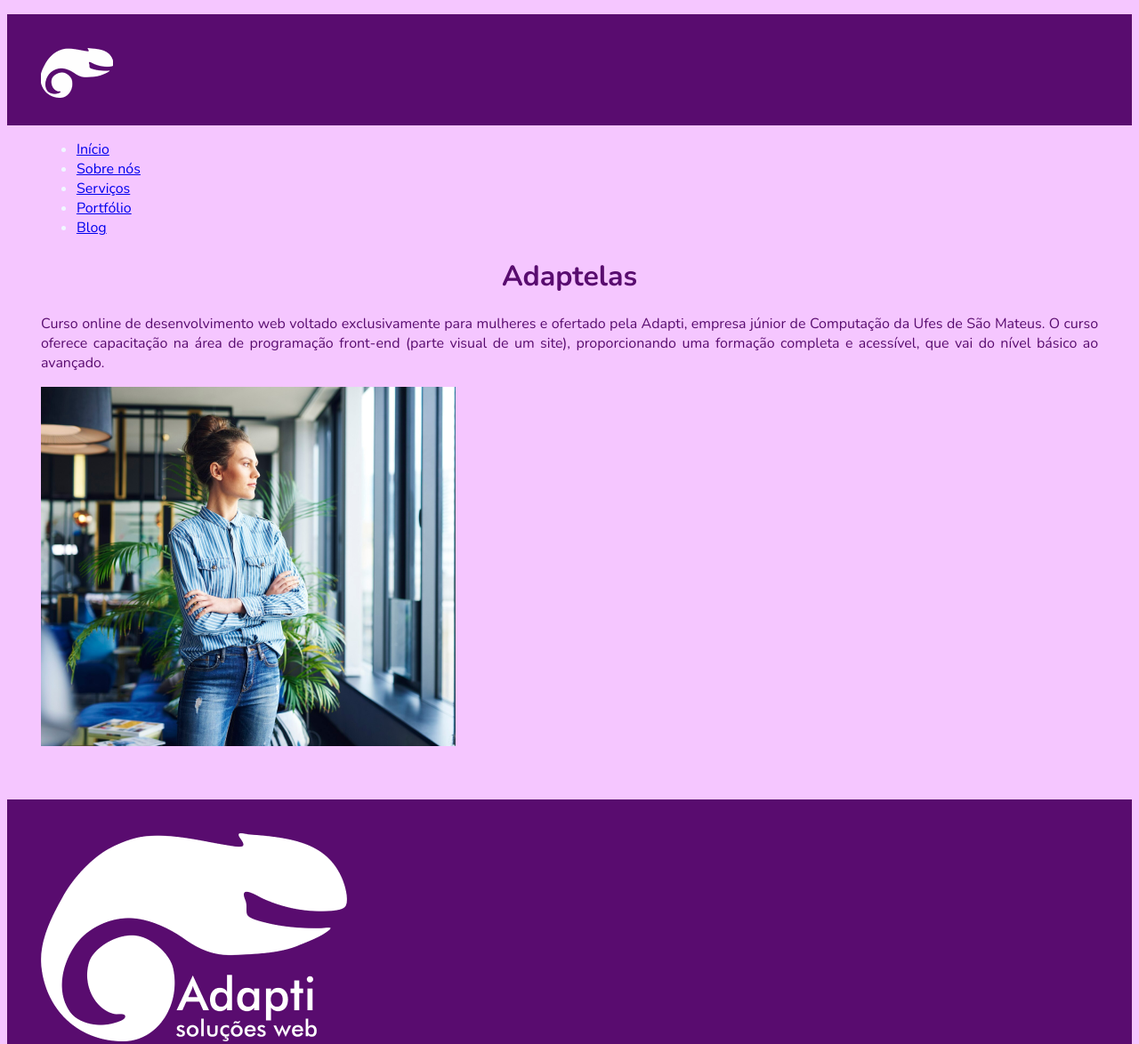
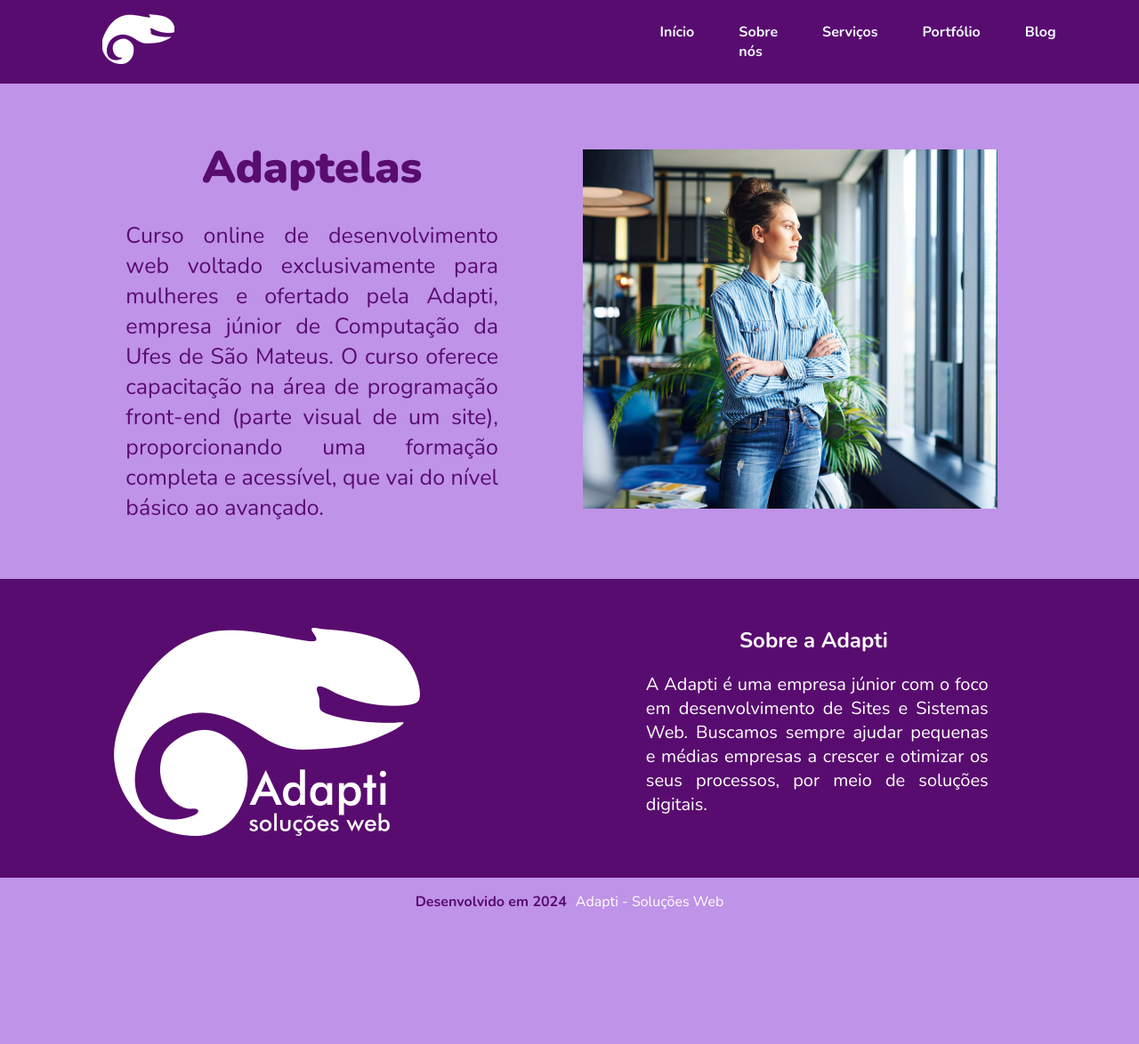
Before and after one commit to tagarelice/Adaptelas-Alice, a plain HTML site: page aula_html/index.html in a window 1280 px wide. Shown: the top 1174 px of the page at 89% size. After the commit the page ends 1041 px from the top, so only its background shows below. Drawn offline with nearby package versions, Linux system fonts and the light colour scheme.

Commit message:
aula4_css_layout

```diff
--- a/aula_html/index.html
+++ b/aula_html/index.html
@@ -1,36 +1,54 @@
 <!DOCTYPE html>
 <html lang="pt-BR">
+
+<head>
     <title>Atividade de HTML - Alice</title>
-    <meta charset="UTF-8"
+    <meta charset="UTF-8">
+    <link href="style.css" rel="stylesheet" />
+    <link href="https://fonts.googleapis.com/css2?family=Nunito:ital,wght@0,200..1000;1,200..1000&display=swap"
+        rel="stylesheet">
+</head>
 
 <body>
-    <body style="background-color: rgb(245, 198, 255);">
+    <div class="body">
+        <d id="cabeçalho">
+        <div class="container">
 
-<head id=fundo>
-
-    <link href="style.css" rel="stylesheet"/>
-    <link href="https://fonts.googleapis.com/css2?family=Nunito:ital,wght@0,200..1000;1,200..1000&display=swap" rel="stylesheet">
-
-<p id="barra">
+            <p id="logo">
                 <img src="logo_nav.png" alt="Logo menor da Adapti">
             </p>
+            <nav class="menu">
+                <div class="caixa"><a href="index.html"> Início </a></div>
+                <div class="caixa"><a href="Sobrenos.html"> Sobre nós </a></div>
+                <div class="caixa"><a href="Serviços.html"> Serviços </a></div>
+                <div class="caixa"><a href="Portfolio.html"> Portfólio </a></div>
+                <div class="caixa"><a href="Blog.html"> Blog </a></div>
+            </nav>
+        </div>
+    </d>
 
-    <nav id="nav"><ul>
-        <li><a href="Inicio.html"> Início </a></li>
-        <li><a href="Sobrenos.html"> Sobre nós </a></li>
-        <li><a href="Serviços.html"> Serviços </a></li>
-        <li><a href="Portfolio.html"> Portfólio </a></li>
-        <li><a href="Blog.html"> Blog </a></li>
-    </nav></ul>
-
-<h1><d>
+        <div class="corpo">
+            <div class="textocorpo">
+                <h1>
+                    <d>
                         Adaptelas
-    </d></h1>
-    <p> Curso online de desenvolvimento web voltado exclusivamente para mulheres e ofertado pela Adapti, empresa júnior de Computação da Ufes de São Mateus. O curso oferece capacitação na área de programação front-end (parte visual de um site), proporcionando uma formação completa e acessível, que vai do nível básico ao avançado.</p>
+                    </d>
+                </h1>
+                <p> Curso online de desenvolvimento web voltado exclusivamente para mulheres e ofertado pela Adapti,
+                    empresa
+                    júnior de Computação da Ufes de São Mateus. O curso oferece capacitação na área de programação
+                    front-end
+                    (parte visual de um site), proporcionando uma formação completa e acessível, que vai do nível básico
+                    ao
+                    avançado.
+                </p>
+            </div>
             <p id="Girlboss">
                 <img src="body.png" alt="Girlboss divando">
             </p>
-<br>
+        </div>
+
+
 
         <div id="roxo">
             <p id="camaleao">
@@ -38,17 +56,22 @@
             </p>
 
             <div class="fim">
-<h2 id="titulo"><d>Sobre a Adapti</d></h2>
+                <h2>
+                    Sobre a Adapti
+                </h2>
 
-<p id="texto"> A Adapti é uma empresa júnior com o foco em desenvolvimento de Sites e Sistemas Web. Buscamos sempre ajudar pequenas e médias empresas a crescer e otimizar os seus processos, por meio de soluções digitais.</p>
+                <p id="texto"> A Adapti é uma empresa júnior com o foco em desenvolvimento de Sites e Sistemas Web.
+                    Buscamos sempre ajudar pequenas e médias empresas a crescer e otimizar os seus processos, por meio
+                    de soluções digitais.</p>
                 </p>
             </div>
         </div>
 
-<br><p id="rodape">
- Desenvolvido em 2024 - <b> Adapti - Soluções Web</b>
+
+        <p id="rodape">
+            <b>Desenvolvido em 2024 </b>  Adapti - Soluções Web
         </p>
-</head>
+    </div>
 </body>
 
 </html>
--- a/aula_html/style.css
+++ b/aula_html/style.css
@@ -1,68 +1,140 @@
-*{
+* {
     font-family: "Nunito", sans-serif;
     font-optical-sizing: auto;
     font-weight: <weight>;
     font-style: normal;
-}
+    }
 
-#barra{
-    background-color: rgb(89, 12, 111);
-    padding-top: 3%;
-    padding-bottom: 2%;
-    padding-left: 3%;
-}
-
-#nav{
-    color : aliceblue;
-    padding-left: 3%;
+#logo{
+    padding-left: 10%;
 }
 
 body {
     background-color: rgb(191, 147, 232);
+    margin: 0%;
+    width: 100%;
 }
 
-body> h1 {
+.body {
+    width: 100%;
+    display: flex;
+    flex-direction: column;
+    align-items: center;
+}
+
+h1 {
     text-align: center;
     color: rgb(89, 12, 111)
 }
 
+h1 d{
+    font-size: 50px;
+    font-weight: bolder;
+}
 
-body> p {
+p {
     text-align: justify;
     color: rgb(89, 12, 111);
     padding-left: 3%;
     padding-right: 3%;
 }
 
-#camaleao{
+#camaleao {
     padding-top: 3%;
-    padding-left: 3%;
+    padding-left: 10%;
     padding-bottom: 2%;
 }
 
-#titulo{
+.fim h2{
     text-align: center;
+    margin-left: 5%;
 }
 
-.fim{
+.fim {
     background-color: rgb(89, 12, 111);
     margin: 0%;
     color: white;
+    width: 100%;
 }
 
-#texto{
+#texto {
     text-align: justify;
-    padding-left: 3%;
-    padding-right: 3%;
+    color: white;
     padding-bottom: 2%;
+    font-size: 20px;
+    width: 50%;
+    margin-left: 25%;
 }
 
-#roxo{
-    background-color: rgb(89, 12, 111) ;
+#roxo {
+    background-color: rgb(89, 12, 111);
+    width: 100%;
+    margin: 0%;
+    display: flex;
+    align-items: center;
 }
 
-#rodape{
-    color:  rgb(89, 12, 111);
+#rodape {
+    color: white;
     text-align: center;
-    margin: 0%;
+    align-items: center;
+    display: flex;
 }
+
+
+.menu {
+    color: white;
+    display: flex;
+    justify-content: space-between;
+    font-size: 100%;
+    margin-left: 30%;
+}
+
+.container {
+    display: flex;
+    align-items: center;
+    width: 90%;
+    gap: 10%;
+    }
+
+#cabeçalho{
+    width: 100%;
+    background-color: rgb(89, 12, 111);
+
+}
+
+.caixa {
+    margin-left: 50px;
+    color: white;
+    text-underline-offset: ;
+}
+
+a {
+    text-decoration: none;
+    color: aliceblue;
+    font-weight: bold;
+}
+
+a:hover {
+    color: rgb(191, 147, 232);
+}
+
+.corpo{
+    display: flex;
+    /* flex-direction: column; */
+    width: 80%;
+    align-items: center;
+    margin-top: 3%;
+    margin-bottom: 3%;
+    gap: 5%;
+}
+
+.textocorpo p{
+font-size: 25px;
+}
+
+p b{
+    color: rgb(89, 12, 111);
+    font-weight: bolder;
+    margin-right: 10px;
+}
```
Also changed, not shown: aula_html/Inicio.html (deleted, +0 -1 lines). Lines whose indentation alone changed are shown as unchanged.
